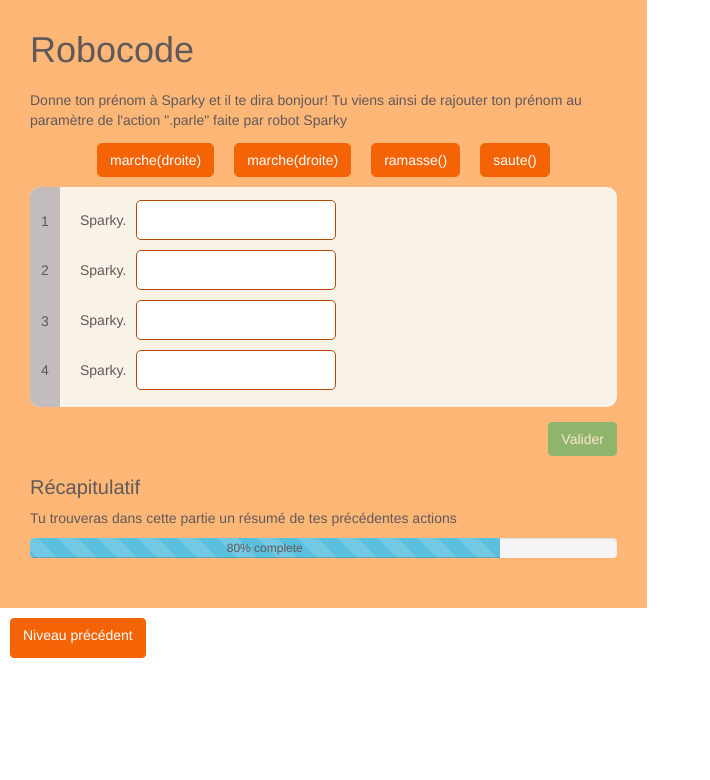
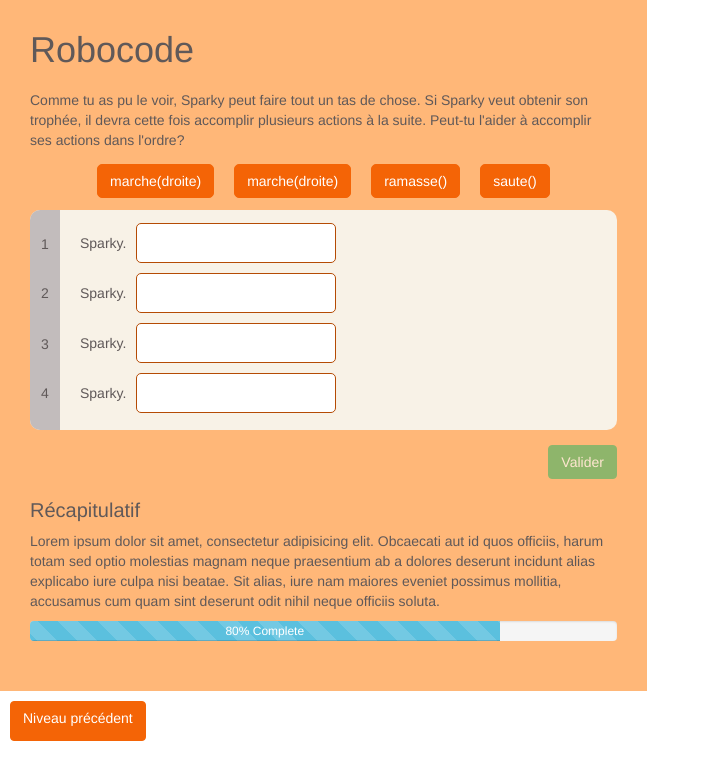
Before and after one commit to LiviaButtons/roboCode, a PHP site: page /level5.php in a window 1280 px wide. Shown: the top 780 px of the page, without its empty margins (0-710 px from the left). Run offline with PHP 8.4, Linux system fonts and the light colour scheme; some libraries are stand-ins or nearby versions.

Commit message:
commit pour être sur

```diff
--- a/css/styleNiv5.css
+++ b/css/styleNiv5.css
@@ -143,8 +143,8 @@ h2 {
   z-index: 9999;
 }
 
-/*Drag Drop style*/
-#solution {
+/*Drag Drop style ici changement*/
+.drop_solution {
   width: 200px;
   height: 40px;
   background-color: #fff;
@@ -172,7 +172,8 @@ h2 {
   border-radius: 5px;
 }
 
-#answers {
+#propositions {
+  height: 40px;
   margin-bottom: 10px;
   display: flex;
   justify-content: center;
--- a/level5.php
+++ b/level5.php
@@ -6,10 +6,13 @@
   <link rel="stylesheet" href="./css/normalize.css">
   <link rel="stylesheet" href="https://maxcdn.bootstrapcdn.com/bootstrap/3.3.7/css/bootstrap.min.css" integrity="sha384-BVYiiSIFeK1dGmJRAkycuHAHRg32OmUcww7on3RYdg4Va+PmSTsz/K68vbdEjh4u" crossorigin="anonymous">
   <link rel="stylesheet" href="./css/styleNiv5.css">
+
+  <link rel="stylesheet" href="https://use.fontawesome.com/releases/v5.5.0/css/all.css" integrity="sha384-B4dIYHKNBt8Bc12p+WXckhzcICo0wtJAoU8YZTY5qE0Id1GSseTk6S+L3BlXeVIU" crossorigin="anonymous">
+
   <!--     Latest compiled and minified JavaScript -->
   <script src="https://code.jquery.com/jquery-3.3.1.min.js" integrity="sha256-FgpCb/KJQlLNfOu91ta32o/NMZxltwRo8QtmkMRdAu8=" crossorigin="anonymous"></script>
   <script src="https://maxcdn.bootstrapcdn.com/bootstrap/3.3.7/js/bootstrap.min.js" integrity="sha384-Tc5IQib027qvyjSMfHjOMaLkfuWVxZxUPnCJA7l2mCWNIpG9mGCD8wGNIcPD7Txa" crossorigin="anonymous"></script>
-    <script src="./js/drag.js"></script>
+  <script src="./js/dragNiv5.js"></script>
 </head>
 <body>
 
@@ -17,8 +20,7 @@
     <div id="left" class="container">
       <div class="col-md-12">
         <h1>Robocode</h1>
-                <p>Donne ton prénom à Sparky et il te dira bonjour!
-                 Tu viens ainsi de rajouter ton prénom au paramètre de l'action ".parle" faite par robot Sparky </p>
+        <p>Comme tu as pu le voir, Sparky peut faire tout un tas de chose. Si Sparky veut obtenir son trophée, il devra cette fois accomplir plusieurs actions à la suite. Peut-tu l'aider à accomplir ses actions dans l'ordre? </p>
 
 <!--
                <div id="btnInput">
@@ -27,11 +29,11 @@
                 </div>
 
               -->
-                 <div id="answers" class="dropzone">
-                    <p id="correct" class="dragEle btn btn-sample" draggable="true" ondragstart="event.dataTransfer.setData('text/plain',null)">marche(droite)</p>
-                    <p class="dragEle btn btn-sample" draggable="true" ondragstart="event.dataTransfer.setData('text/plain',null)">marche(droite)</p>
-                    <p class="dragEle btn btn-sample" draggable="true" ondragstart="event.dataTransfer.setData('text/plain',null)">ramasse() </p>
-                    <p class="dragEle btn btn-sample" draggable="true" ondragstart="event.dataTransfer.setData('text/plain',null)">saute()</p>
+              <div id="propositions" class="dropzone">
+                <p id="0" class="dragEle btn btn-sample" draggable="true" ondragstart="event.dataTransfer.setData('text/plain',null)">marche(droite)</p>
+                <p id="2" class="dragEle btn btn-sample" draggable="true" ondragstart="event.dataTransfer.setData('text/plain',null)">marche(droite)</p>
+                <p id="3" class="dragEle btn btn-sample" draggable="true" ondragstart="event.dataTransfer.setData('text/plain',null)">ramasse() </p>
+                <p id="1" class="dragEle btn btn-sample" draggable="true" ondragstart="event.dataTransfer.setData('text/plain',null)">saute()</p>
               </div>
 
               <div id="codeDiv">
@@ -57,7 +59,7 @@
                         Sparky.
 
                       </p>
-                            <div id="solution" class="dropzone"></div>
+                      <div id="solution" class="drop_solution dropzone"></div>
 <!--
                             <p>
                                 ");
@@ -69,7 +71,7 @@
                             Sparky.
 
                           </p>
-                            <div id="solution" class="dropzone"></div>
+                          <div id="solution" class="drop_solution dropzone"></div>
 <!--
                             <p>
                                 ");
@@ -81,7 +83,7 @@
                             Sparky.
 
                           </p>
-                            <div id="solution" class="dropzone"></div>
+                          <div id="solution" class="drop_solution dropzone"></div>
 <!--
                             <p>
                                 ");
@@ -93,7 +95,7 @@
                             Sparky.
 
                           </p>
-                            <div id="solution" class="dropzone"></div>
+                          <div id="solution" class="drop_solution dropzone"></div>
 <!--
                             <p>
                                 ");
@@ -104,15 +106,15 @@
                     </div>
 
                     <div id="valider">
-                    <button class="btn btn-validate" id="validation" >Valider</button>
+                      <button class="btn btn-validate" id="validation" disabled>Valider</button>
                     </div>
 
                     <h2>Récapitulatif</h2>
-                <p>Tu trouveras dans cette partie un résumé de tes précédentes actions </p>
+                    <p>Lorem ipsum dolor sit amet, consectetur adipisicing elit. Obcaecati aut id quos officiis, harum totam sed optio molestias magnam neque praesentium ab a dolores deserunt incidunt alias explicabo iure culpa nisi beatae. Sit alias, iure nam maiores eveniet possimus mollitia, accusamus cum quam sint deserunt odit nihil neque officiis soluta.</p>
 
                     <!--              progress bar   -->
                     <div class="progress progresJeu" style="position: relative">
-                    <div id="progressBar" class="progress-bar progress-bar-info progress-bar-striped active" role="progressbar" aria-valuenow="80" aria-valuemin="0" aria-valuemax="100" style="width: 80%; color:#605959;">80% complete
+                      <div id="progressbar" class="progress-bar progress-bar-info progress-bar-striped active" role="progressbar" aria-valuenow="80" aria-valuemin="0" aria-valuemax="100" style="width: 80%;">80% Complete
                       </div>
                     </div>
 
@@ -150,32 +152,8 @@
     </footer>
   -->
 
-    <script>
-//        let textarea = textInput;
-//        textarea.value = "";
-//        prenom1.addEventListener('click', function(){
-//            let prenom = prenom1.innerHTML;
-//            textarea.value = prenom;
-//        });
+<!--
 
-        let bulletext = document.querySelector('#bulle');
-        console.log(bulletext);
-
-        valider.addEventListener('click', function(e){
-
-            bulletext.children[0].textContent = "";
-            console.log(textInput.value);
-            let insertion = textInput.value
-              if(insertion !=""){
-                bulletext.classList.remove('none');
-                console.log(insertion);
-                next.classList.remove('not-active');
-                insertion = "Hello " + insertion + "!";
-                let montext = document.createTextNode(insertion);
-                bulletext.children[0].appendChild(montext);
-              }
-
-        });
-    </script>
+-->
 </body>
 </html>
```
Also changed, not shown: js/dragNiv5.js (added, +148 -0 lines). Lines whose indentation alone changed are shown as unchanged.
